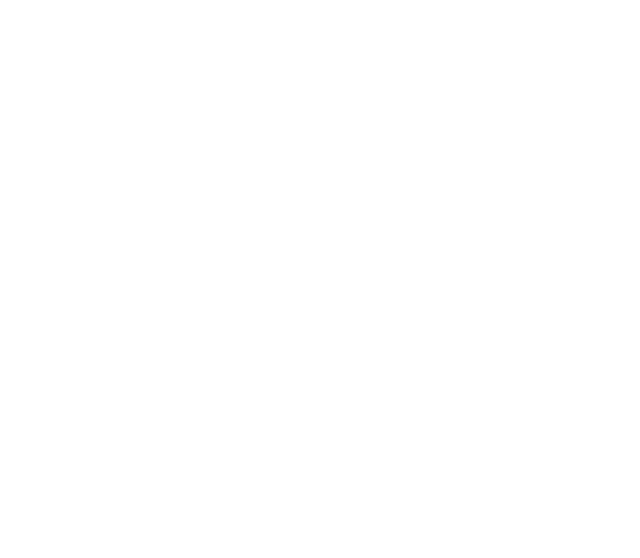
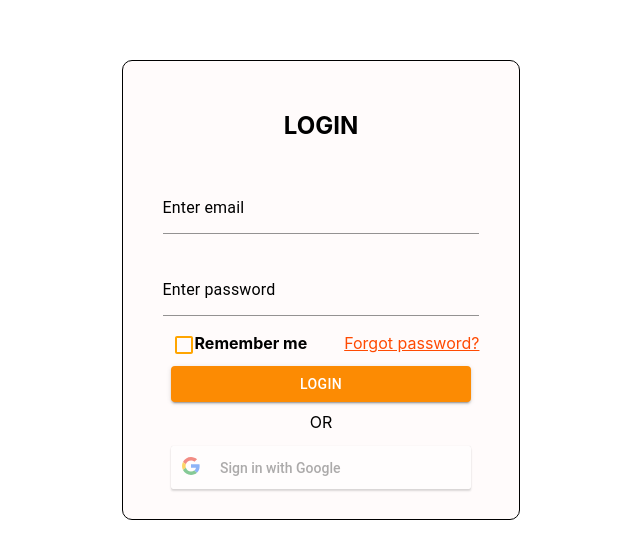
Before and after one commit to ninhcongluc/qp03_frontend, a React (Create React App) app: page /login in a window 1280 px wide. Before the commit this address had no page. Shown: the part 110-668 px from the top of the page, without its empty margins (319-959 px from the left). Built offline with nearby package versions, Linux system fonts and the light colour scheme.

Commit message:
Change login interface

```diff
--- a/src/App.js
+++ b/src/App.js
@@ -9,7 +9,7 @@ function App() {
     <div className="container">
       {/* Defining routes path and rendering components as element */}
       <Routes>
-        <Route path="/" element={<Login />} />
+        <Route path="/login" element={<Login />} />
         <Route path="/home" element={<Header />} />
       </Routes>
     </div>
--- a/src/components/Login/Login.css
+++ b/src/components/Login/Login.css
@@ -1,5 +1,7 @@
 
 body {
+
+  width:100%;
   background-size: cover;
   display: flex;
   align-items: center;
--- a/src/components/Login/Login.js
+++ b/src/components/Login/Login.js
@@ -1,7 +1,7 @@
 import React, { useState } from "react";
 import { TextField, Checkbox, Button } from "@material-ui/core";
+import { GoogleLogin } from "react-google-login";
 import "./Login.css";
-import { GoogleLogin } from "react-google-login";
 
 function Login() {
   const [email, setEmail] = useState("");
@@ -25,13 +25,11 @@ function Login() {
     console.log("Login clicked");
   };
 
-  // const handleLoginWithGoogle = () => {
-  //   // Perform login with Google logic here
-  //   console.log("Login with Google clicked");
-  // };
+  const responseGoogle = (response) => {
+    console.log(response);
+  };
 
   return (
-
     <div className="login-container">
       <div className="login-form">
         <h2>LOGIN</h2>
@@ -41,6 +39,8 @@ function Login() {
           value={email}
           onChange={handleEmailChange}
           InputLabelProps={{ style: { color: "black" } }}
+          fullWidth
+          margin="normal"
         />
         <TextField
           label="Enter password"
@@ -48,46 +48,44 @@ function Login() {
           value={password}
           onChange={handlePasswordChange}
           InputLabelProps={{ style: { color: "black" } }}
+          fullWidth
+          margin="normal"
         />
-          <div>
-
+        <div className="remember-me-container">
           <Checkbox
             checked={rememberMe}
             onChange={handleRememberMeChange}
-              label="Remember me"
             style={{ color: "orange" }}
           />
-            <label className="remember-me-label" >Remember me</label>
-
-            <a href="!#"
-              style={{ color: "#ff4a02" }}  >
-              Forgot password?</a>
+          <label className="remember-me-label">Remember me</label>
+          <a href="#!" style={{ color: "#ff4a02" }}>
+            Forgot password?
+          </a>
         </div>
-
-
 
         <Button
           variant="contained"
-            style={{ backgroundColor: '#fc8b03', color: '#ffffff' }} // Custom colors
+          style={{ backgroundColor: '#fc8b03', color: '#ffffff' }}
           onClick={handleLogin}
           className="login-button"
+          fullWidth
         >
           Login
         </Button>
-          <div class="or">OR </div>
-
+        <div className="or">OR</div>
         <GoogleLogin
           clientId="658977310896-knrl3gka66fldh83dao2rhgbblmd4un9.apps.googleusercontent.com"
           buttonText="Sign in with Google"
-            // onSuccess={responseGoogle}
-            // onFailure={responseGoogle}
+          onSuccess={responseGoogle}
+          onFailure={responseGoogle}
           cookiePolicy={"single_host_origin"}
-            style={{ borderRadius: '10%' }}
+          style={{ borderRadius: '10%', marginTop: '10px' }}
         />
-
       </div>
+      {/* <div className="image">
+      <img src="D:\downloads\Thiết kế chưa có tên.png" />
+      </div> */}
     </div>
-
   );
 }
 
```
Lines whose indentation alone changed are shown as unchanged.
